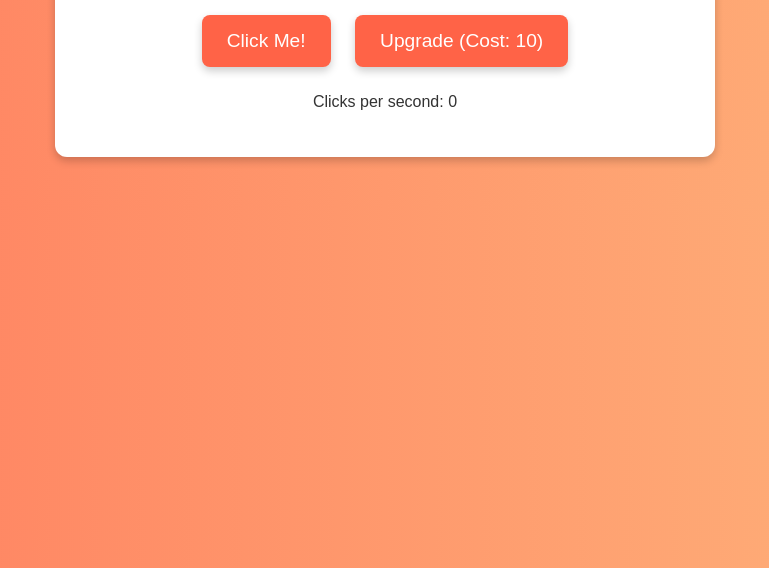
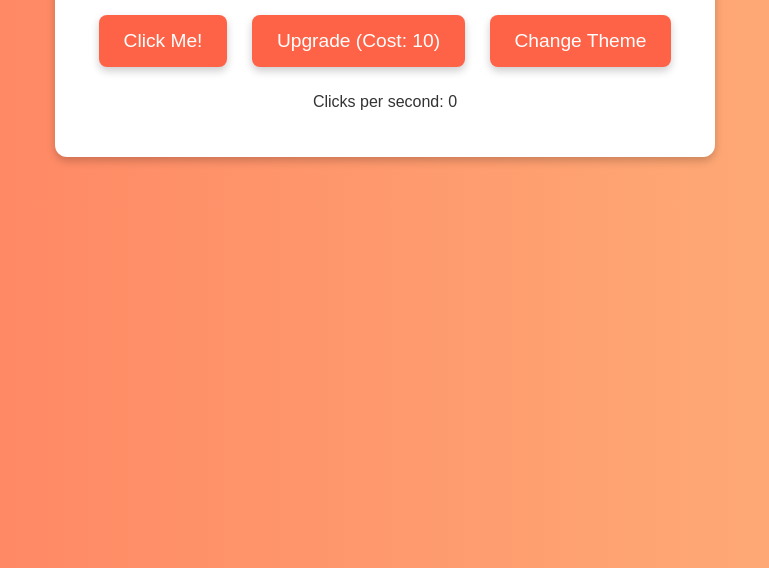
Before and after one commit to Joplayyt/idleclicker, a plain HTML site: page index.html in a window 1280 px wide. Shown: the part 232-800 px from the top of the page, without its empty margins (255-1024 px from the left). Drawn offline with Linux system fonts and the light colour scheme.

Commit message:
Update index.html

```diff
--- a/index.html
+++ b/index.html
@@ -12,6 +12,7 @@
         <div id="resource">Resource: 0</div>
         <button id="clickButton">Click Me!</button>
         <button id="upgradeButton">Upgrade (Cost: 10)</button>
+        <button id="themeButton">Change Theme</button>
         <div id="stats">
             <p>Clicks per second: <span id="cps">0</span></p>
         </div>
```
